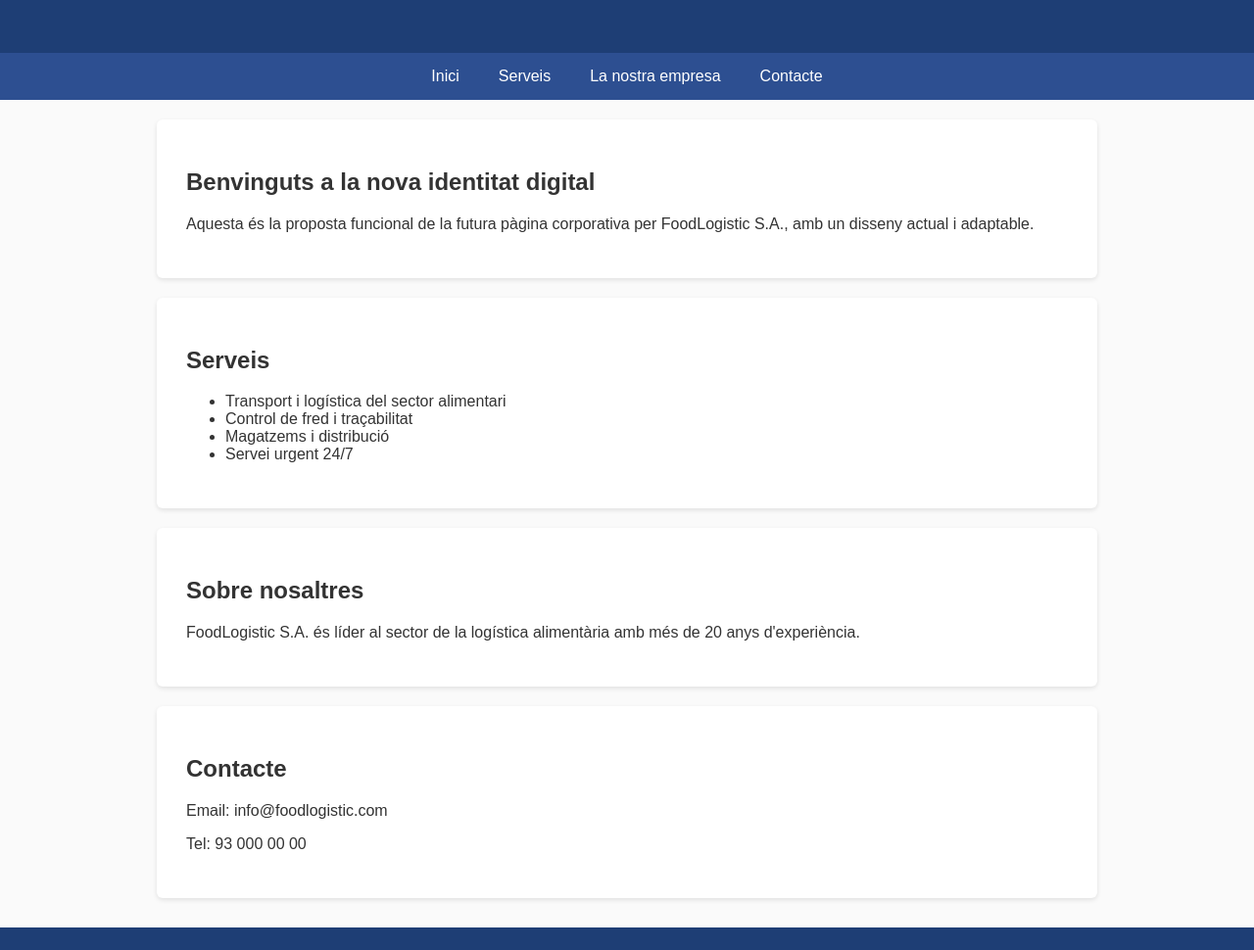
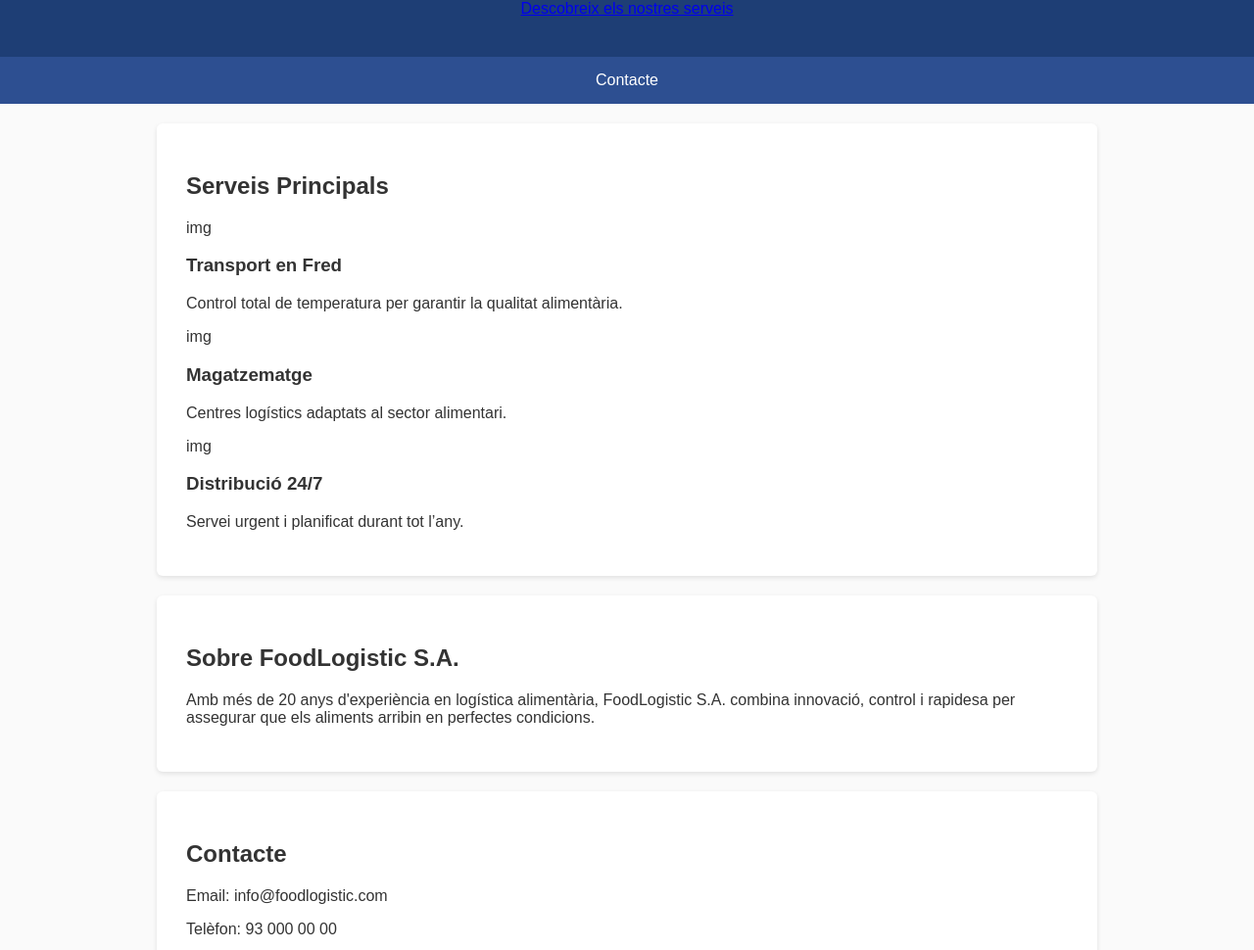
Before and after one commit to aluDavidSantiago/foodlogistic-web, a plain HTML site: page docs/index.html in a window 1280 px wide. Shown: the part 154-1124 px from the top of the page at 98% size. Drawn offline with Linux system fonts and the light colour scheme.

Commit message:
Update index.html

```diff
--- a/docs/index.html
+++ b/docs/index.html
@@ -3,58 +3,79 @@
 <head>
     <meta charset="UTF-8">
     <meta name="viewport" content="width=device-width, initial-scale=1.0">
-    <title>FoodLogistic S.A. - Nova Web Corporativa</title>
+    <title>FoodLogistic S.A. - Web Corporativa</title>
     <link rel="stylesheet" href="style.css">
 
-    <!-- SEO i meta info -->
-    <meta name="description" content="Proposta de nova pàgina corporativa per FoodLogistic S.A. Desenvolupada com a prova funcional.">
+    <!-- META -->
+    <meta name="description" content="Nova pàgina corporativa de FoodLogistic S.A., empresa líder en logística alimentària. Solucions 24/7.">
 </head>
 
 <body>
 
-    <header>
-        <h1>FoodLogistic S.A.</h1>
-        <h2>Solucions Logístiques per al Sector Alimentari</h2>
+    <!-- HERO HEADER -->
+    <header class="hero">
+        <div class="hero-content">
+            <h1 class="fade-in">FoodLogistic S.A.</h1>
+            <p class="fade-in delay-1">Experts en logística alimentària i distribució 24/7</p>
+            <a href="#serveis" class="btn fade-in delay-2">Descobreix els nostres serveis</a>
+        </div>
     </header>
 
-    <nav>
+    <!-- MENÚ -->
+    <nav class="navbar">
         <ul>
-            <li><a href="#">Inici</a></li>
-            <li><a href="#serveis">Serveis</a></li>
-            <li><a href="#empresa">La nostra empresa</a></li>
+            <li></li>
+            <li></li>
             <li><a href="#contacte">Contacte</a></li>
         </ul>
     </nav>
 
-    <section id="presentacio">
-        <h2>Benvinguts a la nova identitat digital</h2>
-        <p>Aquesta és la proposta funcional de la futura pàgina corporativa per FoodLogistic S.A., amb un disseny actual i adaptable.</p>
+    <!-- SERVEIS -->
+    <section id="serveis" class="section">
+        <h2>Serveis Principals</h2>
+
+        <div class="cards">
+            <div class="card slide-up">
+                img
+                <h3>Transport en Fred</h3>
+                <p>Control total de temperatura per garantir la qualitat alimentària.</p>
+            </div>
+
+            <div class="card slide-up delay-1">
+                img
+                <h3>Magatzematge</h3>
+                <p>Centres logístics adaptats al sector alimentari.</p>
+            </div>
+
+            <div class="card slide-up delay-2">
+                img
+                <h3>Distribució 24/7</h3>
+                <p>Servei urgent i planificat durant tot l’any.</p>
+            </div>
+        </div>
     </section>
 
-    <section id="serveis">
-        <h2>Serveis</h2>
-        <ul>
-            <li>Transport i logística del sector alimentari</li>
-            <li>Control de fred i traçabilitat</li>
-            <li>Magatzems i distribució</li>
-            <li>Servei urgent 24/7</li>
-        </ul>
+    <!-- SOBRE L’EMPRESA -->
+    <section id="empresa" class="section glass">
+        <h2>Sobre FoodLogistic S.A.</h2>
+        <p>Amb més de 20 anys d'experiència en logística alimentària, FoodLogistic S.A. combina innovació, control i rapidesa per assegurar que els aliments arribin en perfectes condicions.</p>
     </section>
 
-    <section id="empresa">
-        <h2>Sobre nosaltres</h2>
-        <p>FoodLogistic S.A. és líder al sector de la logística alimentària amb més de 20 anys d'experiència.</p>
-    </section>
+    <!-- CONTACTE -->
+    <section id="contacte" class="section">
+        <h2>Contacte</h2>
 
-    <section id="contacte">
-        <h2>Contacte</h2>
-        <p>Email: info@foodlogistic.com</p>
-        <p>Tel: 93 000 00 00</p>
+        <div class="contact-info">
+            <p>Email: info@foodlogistic.com</p>
+            <p>Telèfon: 93 000 00 00</p>
+            <p>Ubicació: Polígon Industrial Les Hortes - Mataró</p>
+        </div>
     </section>
 
     <footer>
-        <p>© 2026 FoodLogistic S.A. | Proposta de desenvolupament web</p>
+        <p>© 2026 FoodLogistic S.A. | Disseny web de prova</p>
     </footer>
 
+    <script src="script.js"></script>
 </body>
 </html>
```
